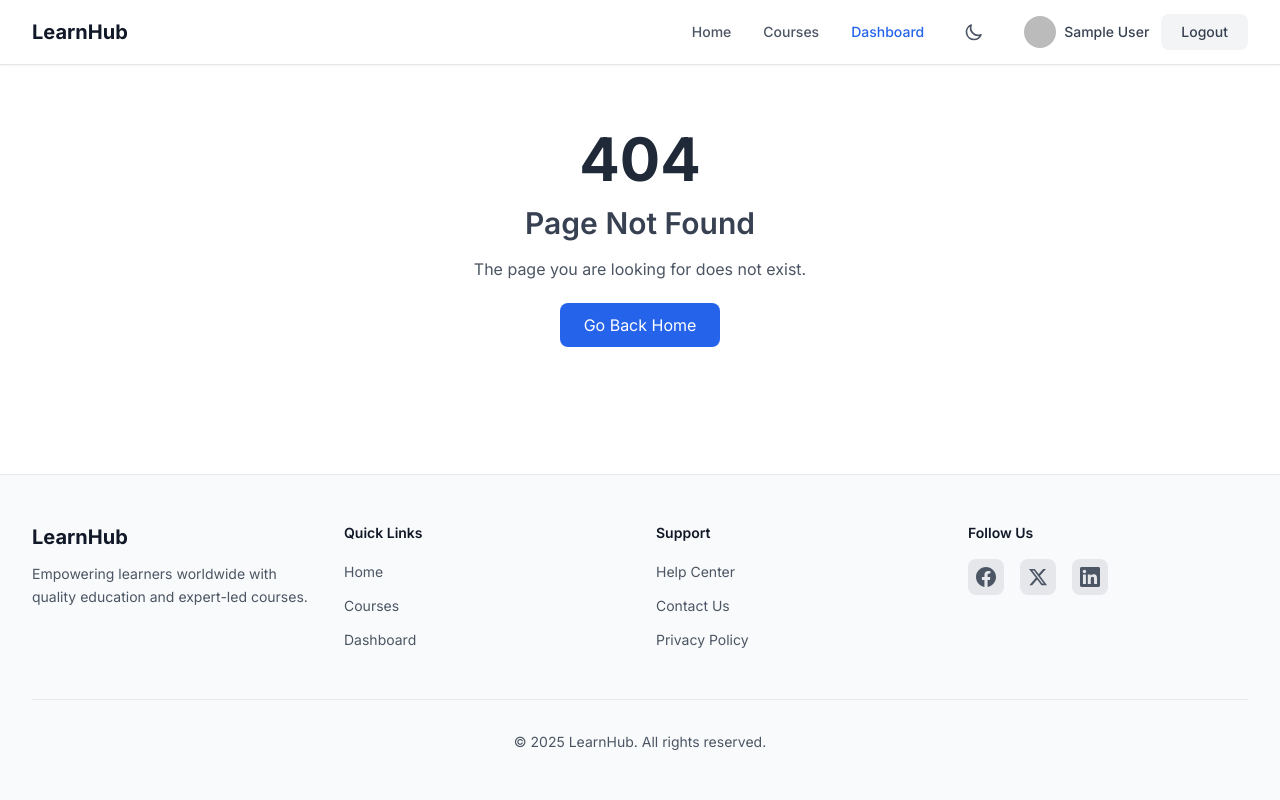
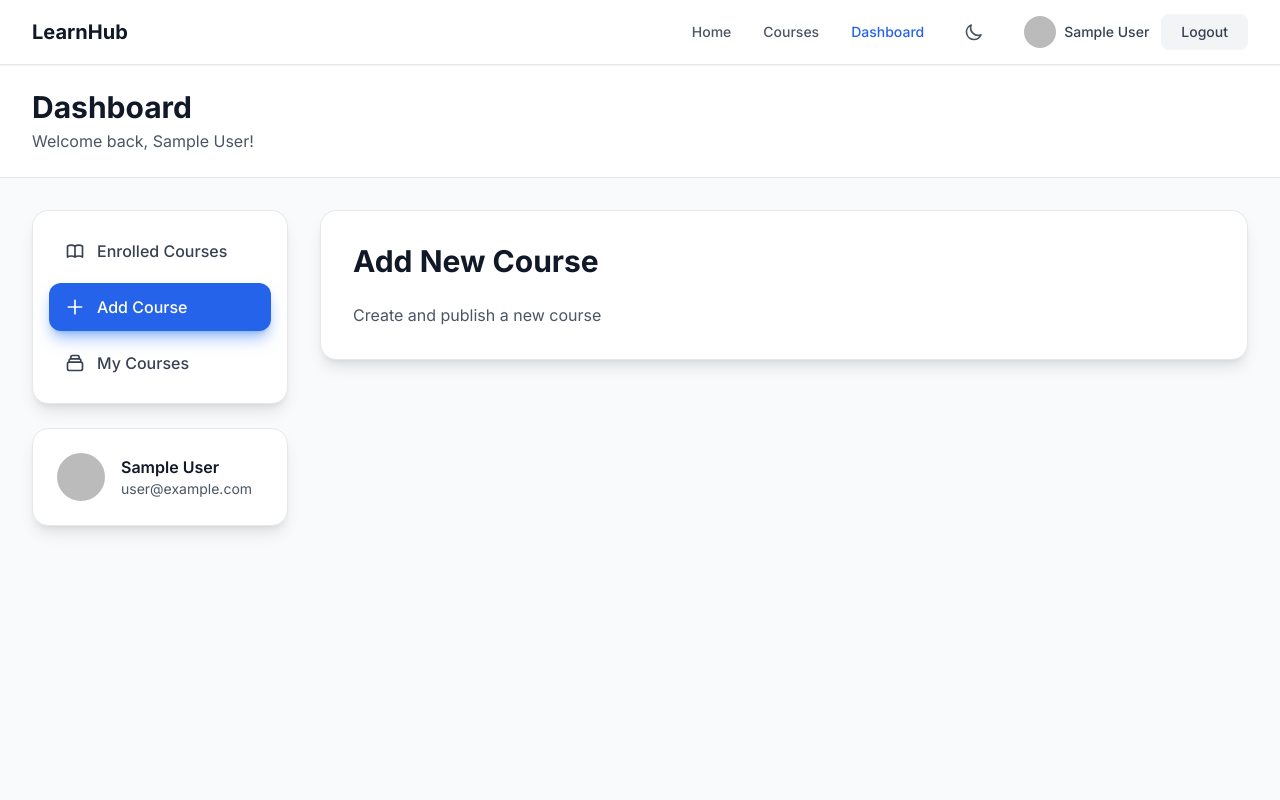
Before and after one commit to mahfuzzayn/online-learning-platform-client, a React (Vite) app: page /dashboard/add-course in a window 1280 px wide. Shown: the top 800 px of the page. Built offline with nearby package versions, Linux system fonts and the light colour scheme; no server answers; sample sign-in values are in the browser's storage.

Commit message:
create dashboard layout with nested routes

```diff
--- a/src/pages/Dashboard.jsx
+++ b/src/pages/Dashboard.jsx
@@ -1,8 +1,151 @@
+import { NavLink, Outlet, useNavigate } from 'react-router-dom';
+import { useEffect, useState } from 'react';
+import { motion } from 'framer-motion';
+import { useAuth } from '../contexts/AuthContext';
+
 function Dashboard() {
+    const { user } = useAuth();
+    const navigate = useNavigate();
+    const [isSidebarOpen, setIsSidebarOpen] = useState(false);
+
+    useEffect(() => {
+        document.title = 'Online Learning | Dashboard';
+        // Redirect to enrolled courses by default
+        if (window.location.pathname === '/dashboard') {
+            navigate('/dashboard/enrolled');
+        }
+    }, [navigate]);
+
+    const navItems = [
+        {
+            path: '/dashboard/enrolled',
+            icon: (
+                <svg className="w-5 h-5" fill="none" stroke="currentColor" viewBox="0 0 24 24">
+                    <path strokeLinecap="round" strokeLinejoin="round" strokeWidth={2} d="M12 6.253v13m0-13C10.832 5.477 9.246 5 7.5 5S4.168 5.477 3 6.253v13C4.168 18.477 5.754 18 7.5 18s3.332.477 4.5 1.253m0-13C13.168 5.477 14.754 5 16.5 5c1.747 0 3.332.477 4.5 1.253v13C19.832 18.477 18.247 18 16.5 18c-1.746 0-3.332.477-4.5 1.253" />
+                </svg>
+            ),
+            label: 'Enrolled Courses'
+        },
+        {
+            path: '/dashboard/add-course',
+            icon: (
+                <svg className="w-5 h-5" fill="none" stroke="currentColor" viewBox="0 0 24 24">
+                    <path strokeLinecap="round" strokeLinejoin="round" strokeWidth={2} d="M12 4v16m8-8H4" />
+                </svg>
+            ),
+            label: 'Add Course'
+        },
+        {
+            path: '/dashboard/my-courses',
+            icon: (
+                <svg className="w-5 h-5" fill="none" stroke="currentColor" viewBox="0 0 24 24">
+                    <path strokeLinecap="round" strokeLinejoin="round" strokeWidth={2} d="M19 11H5m14 0a2 2 0 012 2v6a2 2 0 01-2 2H5a2 2 0 01-2-2v-6a2 2 0 012-2m14 0V9a2 2 0 00-2-2M5 11V9a2 2 0 012-2m0 0V5a2 2 0 012-2h6a2 2 0 012 2v2M7 7h10" />
+                </svg>
+            ),
+            label: 'My Courses'
+        }
+    ];
+
     return (
-        <div className="container mx-auto px-4 py-8">
-            <h1 className="text-4xl font-bold text-center mb-4">Dashboard</h1>
-            <p className="text-center text-gray-600">Your dashboard</p>
+        <div className="min-h-screen bg-gray-50 dark:bg-gray-900">
+            {/* Dashboard Header */}
+            <div className="bg-white dark:bg-gray-800 border-b border-gray-200 dark:border-gray-700">
+                <div className="container mx-auto px-4 lg:px-8 py-6">
+                    <div className="flex items-center justify-between">
+                        <div>
+                            <h1 className="text-3xl font-bold text-gray-900 dark:text-white">
+                                Dashboard
+                            </h1>
+                            <p className="text-gray-600 dark:text-gray-400 mt-1">
+                                Welcome back, {user?.displayName || user?.email}!
+                            </p>
+                        </div>
+                        {/* Mobile Menu Toggle */}
+                        <button
+                            onClick={() => setIsSidebarOpen(!isSidebarOpen)}
+                            className="lg:hidden p-2 rounded-lg hover:bg-gray-100 dark:hover:bg-gray-700 transition-colors"
+                        >
+                            <svg className="w-6 h-6 text-gray-600 dark:text-gray-300" fill="none" stroke="currentColor" viewBox="0 0 24 24">
+                                {isSidebarOpen ? (
+                                    <path strokeLinecap="round" strokeLinejoin="round" strokeWidth={2} d="M6 18L18 6M6 6l12 12" />
+                                ) : (
+                                    <path strokeLinecap="round" strokeLinejoin="round" strokeWidth={2} d="M4 6h16M4 12h16M4 18h16" />
+                                )}
+                            </svg>
+                        </button>
+                    </div>
+                </div>
+            </div>
+
+            <div className="container mx-auto px-4 lg:px-8 py-8">
+                <div className="flex flex-col lg:flex-row gap-8">
+                    {/* Sidebar Navigation */}
+                    <motion.aside
+                        initial={{ opacity: 0, x: -20 }}
+                        animate={{ opacity: 1, x: 0 }}
+                        transition={{ duration: 0.5 }}
+                        className={`lg:w-64 ${isSidebarOpen ? 'block' : 'hidden lg:block'}`}
+                    >
+                        <div className="bg-white dark:bg-gray-800 rounded-2xl shadow-lg border border-gray-200 dark:border-gray-700 p-4">
+                            <nav className="space-y-2">
+                                {navItems.map((item) => (
+                                    <NavLink
+                                        key={item.path}
+                                        to={item.path}
+                                        onClick={() => setIsSidebarOpen(false)}
+                                        className={({ isActive }) =>
+                                            `flex items-center gap-3 px-4 py-3 rounded-xl font-medium transition-all duration-200 ${isActive
+                                                ? 'bg-blue-600 text-white shadow-lg shadow-blue-500/50'
+                                                : 'text-gray-700 dark:text-gray-300 hover:bg-gray-100 dark:hover:bg-gray-700'
+                                            }`
+                                        }
+                                    >
+                                        {item.icon}
+                                        <span>{item.label}</span>
+                                    </NavLink>
+                                ))}
+                            </nav>
+                        </div>
+
+                        {/* User Info Card */}
+                        <div className="mt-6 bg-white dark:bg-gray-800 rounded-2xl shadow-lg border border-gray-200 dark:border-gray-700 p-6">
+                            <div className="flex items-center gap-4">
+                                {user?.photoURL ? (
+                                    <img
+                                        src={user.photoURL}
+                                        alt={user.displayName || 'User'}
+                                        className="w-12 h-12 rounded-full"
+                                    />
+                                ) : (
+                                    <div className="w-12 h-12 rounded-full bg-blue-600 flex items-center justify-center text-white text-lg font-semibold">
+                                        {user?.displayName?.charAt(0) || user?.email?.charAt(0).toUpperCase()}
+                                    </div>
+                                )}
+                                <div className="flex-1 min-w-0">
+                                    <p className="font-semibold text-gray-900 dark:text-white truncate">
+                                        {user?.displayName || 'User'}
+                                    </p>
+                                    <p className="text-sm text-gray-600 dark:text-gray-400 truncate">
+                                        {user?.email}
+                                    </p>
+                                </div>
+                            </div>
+                        </div>
+                    </motion.aside>
+
+                    {/* Main Content Area */}
+                    <motion.main
+                        initial={{ opacity: 0, y: 20 }}
+                        animate={{ opacity: 1, y: 0 }}
+                        transition={{ duration: 0.5, delay: 0.2 }}
+                        className="flex-1"
+                    >
+                        <div className="bg-white dark:bg-gray-800 rounded-2xl shadow-lg border border-gray-200 dark:border-gray-700 p-8">
+                            <Outlet />
+                        </div>
+                    </motion.main>
+                </div>
+            </div>
         </div>
     );
 }
--- /dev/null
+++ b/src/pages/dashboard/AddCourse.jsx
@@ -0,0 +1,20 @@
+import { useEffect } from 'react';
+
+function AddCourse() {
+    useEffect(() => {
+        document.title = 'Online Learning | Add Course';
+    }, []);
+
+    return (
+        <div>
+            <h2 className="text-3xl font-bold text-gray-900 dark:text-white mb-6">
+                Add New Course
+            </h2>
+            <p className="text-gray-600 dark:text-gray-400">
+                Create and publish a new course
+            </p>
+        </div>
+    );
+}
+
+export default AddCourse;
--- /dev/null
+++ b/src/pages/dashboard/EnrolledCourses.jsx
@@ -0,0 +1,20 @@
+import { useEffect } from 'react';
+
+function EnrolledCourses() {
+    useEffect(() => {
+        document.title = 'Online Learning | My Enrolled Courses';
+    }, []);
+
+    return (
+        <div>
+            <h2 className="text-3xl font-bold text-gray-900 dark:text-white mb-6">
+                My Enrolled Courses
+            </h2>
+            <p className="text-gray-600 dark:text-gray-400">
+                View all the courses you've enrolled in
+            </p>
+        </div>
+    );
+}
+
+export default EnrolledCourses;
--- /dev/null
+++ b/src/pages/dashboard/MyCourses.jsx
@@ -0,0 +1,20 @@
+import { useEffect } from 'react';
+
+function MyCourses() {
+    useEffect(() => {
+        document.title = 'Online Learning | My Courses';
+    }, []);
+
+    return (
+        <div>
+            <h2 className="text-3xl font-bold text-gray-900 dark:text-white mb-6">
+                My Added Courses
+            </h2>
+            <p className="text-gray-600 dark:text-gray-400">
+                Manage courses you've created
+            </p>
+        </div>
+    );
+}
+
+export default MyCourses;
```
Also changed, not shown: src/App.jsx (+17 -0 lines).
